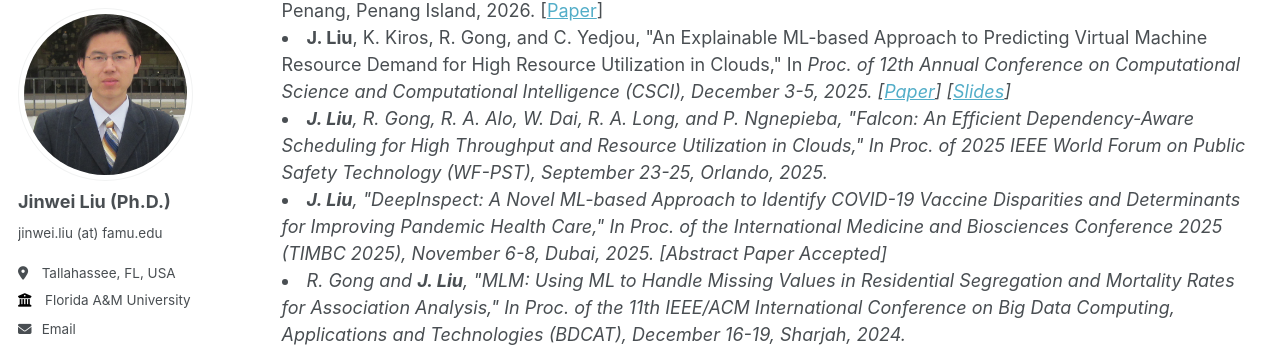
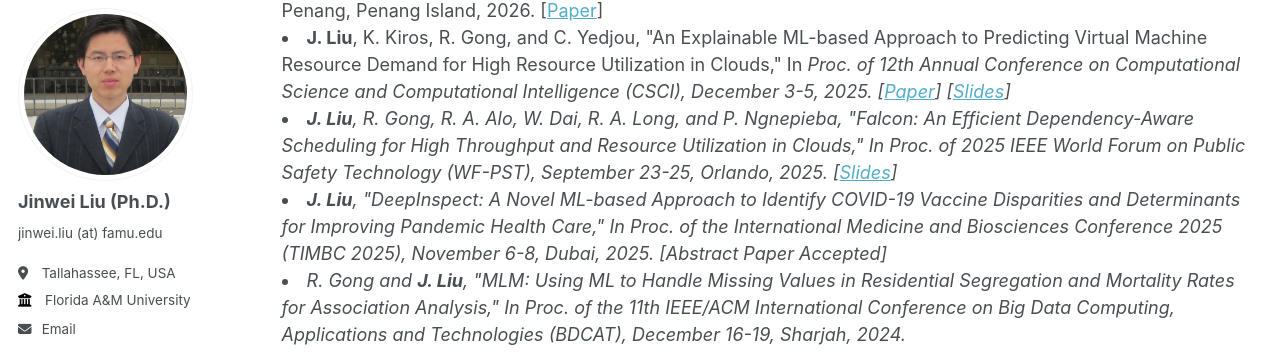
Before and after one commit to jinweiliucu/jinweiliucu.github.io, a Jekyll site: the page built from _publications/publications.html, in a window 1280 px wide and 900 px high, scrolled down 1085 px. Shown: the part 98-450 px from the top of the window. Built offline with Jekyll 4.4.1, drawn with Linux system fonts in a browser that asks for light colours; some web fonts are replaced.

Commit message:
Update publications.html

```diff
--- a/_publications/publications.html
+++ b/_publications/publications.html
@@ -98,7 +98,7 @@ author_profile: true
 	<li>
     <strong>J. Liu</strong>, R. Gong, R. A. Alo, W. Dai, R. A. Long, and P. Ngnepieba, "Falcon: An Efficient Dependency-Aware Scheduling for High Throughput and Resource Utilization in Clouds,"
     In <em>Proc. of 2025 IEEE World Forum on Public Safety Technology (WF-PST)</em>, September 23-25, Orlando, 2025.
-    <!-- [<a href="/files/articles/WF-PST2025LiuFalcon.pdf">Paper</a>]</span> -->
+    [<a href="/files/articles/WF-PST2025LiuFalconSlides.pdf">Slides</a>]</span>
     </span><br>
     </li>
 
```
